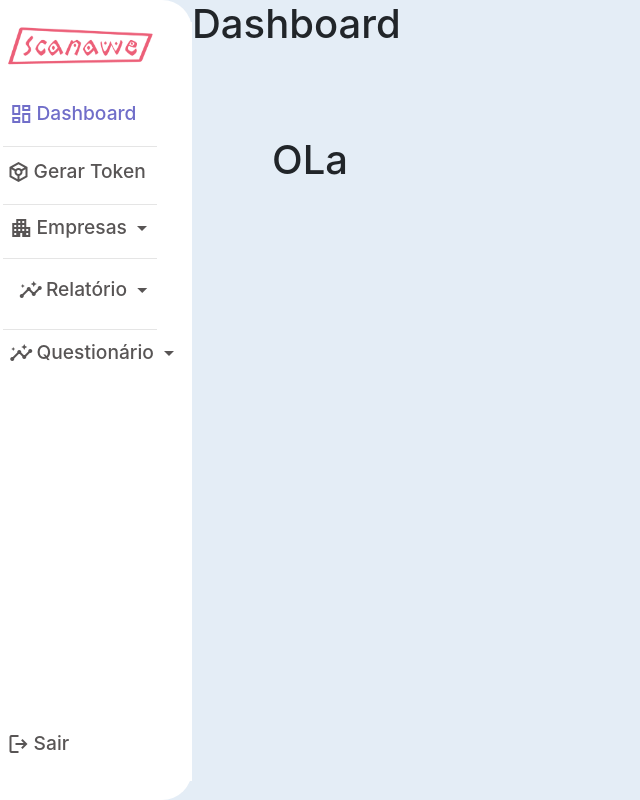
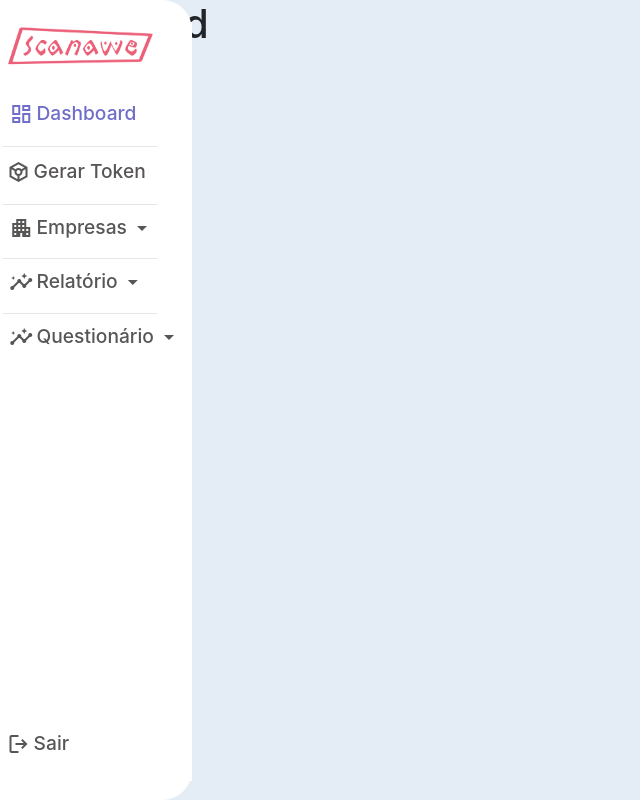
Before and after one commit to Rezende-Fabio/Scanawe, a Flask app: page /dashboard in a window 1280 px wide. Shown: the whole page, without its empty margins (0-640 px from the left). Run offline with Flask 2, Linux system fonts and the light colour scheme; some libraries are stand-ins or nearby versions.

Commit message:
editing sidebar

```diff
--- a/app/static/css/styleBase.css
+++ b/app/static/css/styleBase.css
@@ -119,6 +119,7 @@ aside .sair{
 
 aside:hover{
     width: 15vw;
+    position: absolute;
 }
 
 aside:hover .sidebar a h3{
--- a/app/templates/base.html
+++ b/app/templates/base.html
@@ -41,11 +41,9 @@
                     <a class="list-empresas" href="/cadastrar-empresa">Cadastrar empresa</a>
                     <hr>
                     <div class="div-relatorio">
-                        <div id="componentes">
-                            <span class="material-symbols-outlined">insights</span>
-                            <h3>Relatório</h3>
-                            <span class="material-symbols-outlined" id="icons">arrow_drop_down</span>
-                        </div>
+                        <span class="material-symbols-outlined">insights</span>
+                        <h3>Relatório</h3>
+                        <span class="material-symbols-outlined" id="icons">arrow_drop_down</span>
                     </div>
                     <a class="list-relatorio" href="/lista-relatorios">Lista de relatórios</a>
                     <a class="list-relatorio" href="/cadastrar-relatorio">Gerar relatório</a>
```
